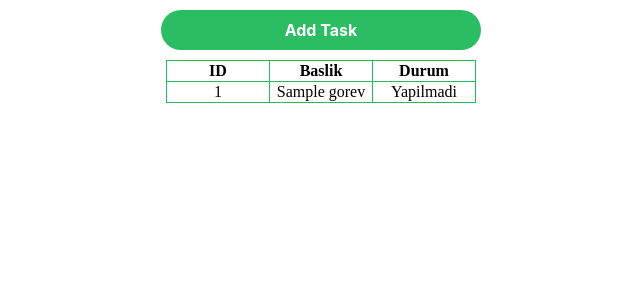
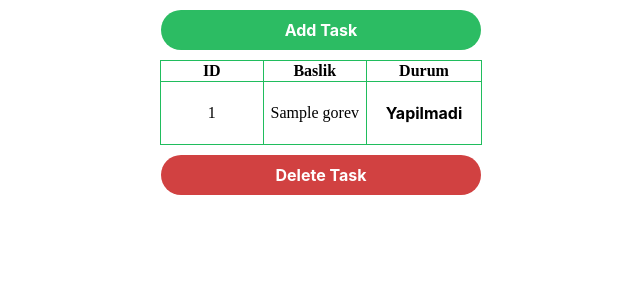
Before and after one commit to salihdamar19/python_projects, a Flask app: template flask2/templates/index.html in a window 1280 px wide. Shown: the top 300 px of the page, without its empty margins (319-959 px from the left). Run offline with Flask 3, Linux system fonts and the light colour scheme; the template is opened without the code that fills it: most values are stand-ins (such as "Sample title", 1, 10 or a date in 2020).

Commit message:
delete task button added, complete task ability added, messagebox bugs fixed

```diff
--- a/sqltodo/app.py
+++ b/sqltodo/app.py
@@ -1,11 +1,25 @@
 import sqlite3
 import os
-from flask import Flask, render_template, request
+from flask import Flask, render_template, request, redirect, url_for, session
 
 project = os.path.dirname(os.path.abspath(__file__))
 
 app = Flask(__name__)
+app.secret_key = "gizi_sifre"
 
+def toggle(flag):
+    if flag == 1:
+        return 0
+    else:
+        return 1
+
+def selectAll():
+    connection = sqlite3.connect(os.path.join(project, "tasks.db"))
+    cursor = connection.cursor()
+    cursor.execute("SELECT * FROM tasks")
+    response = cursor.fetchall()
+    session["len"] = len(response)
+    return response
 
 @app.route("/")
 def index():
@@ -14,7 +28,10 @@ def index():
 
     cursor.execute("SELECT * FROM tasks")
     response = cursor.fetchall()
-    return render_template("index.html", gorevler=response)
+
+    message = session.pop("message", None)
+    color = session.pop("color", None)
+    return render_template("index.html", gorevler=response, message=message, renk=color)
 
 @app.route("/add", methods=["POST"])
 def add():
@@ -23,15 +40,50 @@ def add():
     connection = sqlite3.connect(os.path.join(project, "tasks.db"))
     cursor = connection.cursor()
     if not task:
-        cursor.execute("SELECT * FROM tasks")
-        response = cursor.fetchall()
-        return render_template("index.html", message="Gorev basligi bos birakilamaz.", gorevler=response)
+        session["message"] = "Gorev basligi bos birakilamaz!"
+        session["color"] = "#d14141"
+        return redirect(url_for("index"))
 
     cursor.execute("INSERT INTO tasks (title) VAlUES (?)", task_tuple)
     connection.commit()
-    cursor.execute("SELECT * FROM tasks")
-    response = cursor.fetchall()
-    return render_template("index.html", message="Gorev basariyla eklendi.", gorevler=response)
+
+    session["message"] = "Gorev basariyla eklendi."
+    session["color"] = "#3f81bf"
+    return redirect(url_for("index"))
+
+@app.route("/toggle", methods= ["POST"])
+def comlete():
+    task_id = int(request.form["id"])
+    progress = int(request.form["progress"])
+    progress = toggle(progress)
+    connection = sqlite3.connect(os.path.join(project, "tasks.db"))
+    cursor = connection.cursor()
+    cursor.execute("UPDATE tasks SET progress = ? WHERE id = ?", (progress, task_id))
+    connection.commit()
+    session["message"] = "Gorev ilerlemesi guncellendi."
+    session["color"] = "#C0ECC0"
+    return redirect(url_for("index"))
+
+@app.route("/del", methods=["POST"])
+def delete():
+    task_id = int(request.form["task"])
+    selectAll()
+
+
+    if task_id > session.get("len"):
+        session["message"] = "Gecersiz ID!"
+        session["color"] = "#d14141"
+        return redirect(url_for("index"))
+
+    connection = sqlite3.connect(os.path.join(project, "tasks.db"))
+    cursor = connection.cursor()
+
+    cursor.execute("DELETE FROM tasks WHERE id = ?", (task_id,))
+    connection.commit()
+
+    session["message"] = "Gorev basarilya silindi."
+    session["color"] = "#d14141"
+    return redirect(url_for("index"))
 
 if __name__ == "__main__":
     app.run(debug=True, host="0.0.0.0")
--- a/sqltodo/tempCodeRunnerFile.py
+++ b/sqltodo/tempCodeRunnerFile.py
@@ -1 +1 @@
-  ("Bilgisayarı kapat",),
+progress
--- a/sqltodo/templates/index.html
+++ b/sqltodo/templates/index.html
@@ -6,7 +6,7 @@
     <title>To do App</title>
     <style>
         body{
-            margin: 0 0 100px 0;
+            margin: 0 0 5vh 0;
             display: flex;
             flex-direction: column;
             justify-content: center;
@@ -34,7 +34,7 @@
         }
         button{
             margin: 10px 0 10px 0;
-            background: rgb(44, 188, 99);
+            background: #2cbc63;
             border-radius: 999px;
             box-sizing: border-box;
             color: #FFFFFF;
@@ -52,8 +52,11 @@
             word-break: break-word;
             border: 0;
         }
-        #add{
+        #add, #del{
             width: 40vh;
+        }
+        #del{
+            background-color:#d14141;
         }
         #submit{
             width: 100%;
@@ -74,6 +77,15 @@
             font-weight: bold;
             border: 1px solid #ccc;
         }
+        input[type="number"]::-webkit-outer-spin-button,
+        input[type="number"]::-webkit-inner-spin-button {
+            -webkit-appearance: none;
+            margin: 0;
+        }
+
+        input[type="number"] {
+            -moz-appearance: textfield;
+        }
         p{
             position: fixed;
             display: flex;
@@ -82,7 +94,7 @@
             align-items: center;
             top: 20px;
             left: 50%;
-            background-color: #D8E8D5;
+
             color: 3E6842;
             width: 200px;
             height: 50px;
@@ -99,11 +111,12 @@
     </style>
 </head>
 <body>
-    <p id="hide_message">{{message}}</p>
+    <p id="hide_message" style="">{{message}}</p>
     <button id="add">Add Task</button>
     <div id="hide">
-        <form action="/add" method="POST">
-            <input type="text" id="task" name="task">
+        <form id="form" action="" method="POST">
+            <p id="message"></p>
+            <input type="" id="task" name="task">
             <button id="submit" type="submit">Submit</button>
         </form>
     </div>
@@ -118,18 +131,31 @@
                 <tr>
                     <td>{{gorev[0]}}</td>
                     <td>{{gorev[1]}}</td>
-                    <td>{{ 'Yapildi' if gorev[2] else 'Yapilmadi' }}</td>
+                    <td style="background-color: {{ 'lightgreen' if gorev[2] else 'white' }};">
+                        <form method="POST" action="/toggle" onsubmit="return confirm('{{gorev[1]}} icin gorev ilerlemesini degistirmek istiyor musun?')">
+                            <input type="hidden" name="id" value="{{gorev[0]}}">
+                            <input type="hidden" name="progress" value="{{gorev[2]}}">
+                            <button type="submit" style="width:100%; height:100%; border:none; background:none; cursor:pointer; color:black; text-wrap:nowrap;">{{'Yapildi' if gorev[2] else 'Yapilmadi'}}</button>
+                        </form>
+                    </td>
                 </tr>
             {% endfor %}
         </tbody>
     </table>
+    <button id="del">Delete Task</button>
     <script>
-        const button = document.getElementById("add");
+
+        const addButton = document.getElementById("add");
+        const delButton = document.getElementById("del");
+        const input_element = document.getElementById("task");
         const div = document.getElementById("hide");
         const submit = document.getElementById("submit");
         const table = document.getElementById("table");
-        const message = document.getElementById("hide_message")
-        var buttonCount = 0;
+        const message = document.getElementById("hide_message");
+        const form = document.getElementById("form");
+        const form_message = document.getElementById("message");
+        var addButtonCount = 0;
+        var delButtonCount = 0;
 
         function showMessage(){
              requestAnimationFrame(() => {
@@ -137,7 +163,7 @@
                     position: fixed;
                     top: 20px;
                     left: 50%;
-
+                    background-color: {{renk}};
                     transform: translate(-50%, -100px);
                     opacity: 0;
 
@@ -154,7 +180,7 @@
                         position: fixed;
                         top: 20px;
                         left: 50%;
-
+                        background-color: {{renk}};
                         transform: translate(-50%, -100px);
                         opacity: 0;
 
@@ -167,26 +193,45 @@
         {% if message %}
         showMessage();
         {% endif %}
-        button.addEventListener("click", function(){
-            buttonCount++;
-            if(buttonCount % 2 == 1){
+        addButton.addEventListener("click", function(){
+            form.action = "/add";
+            input_element.type = "text"
+            addButtonCount++;
+            if(addButtonCount % 2 == 1){
+                form_message.textContent = "Lutfen eklemek istediginiz gorevin adini yaziniz:"
                 div.style.display = "flex";
                 table.style.display = "none";
-                button.style.display = "none";
+                addButton.style.display = "none";
             }else{
                 div.style.display = "none";
                 table.style.display = "block";
-                button.style.display = "block";
+                addButton.style.display = "block";
+            }
+        });
+
+        delButton.addEventListener("click", function(){
+            form.action = "/del";
+            input_element.type = "number";
+            delButtonCount++;
+            if(delButtonCount % 2 == 1){
+                form_message.textContent = "Lutfen silmek istediginiz gorevin ID'sini giriniz:"
+                div.style.display = "flex";
+                table.style.display = "none";
+                addButton.style.display = "none";
+            }else{
+                div.style.display = "none";
+                table.style.display = "block";
+                addButton.style.display = "block";
             }
         });
 
         submit.addEventListener("click", function() {
            div.style.display = "none";
             table.style.display = "block";
-            button.style.display = "block";
+            addButton.style.display = "block";
         });
 
-
+        form.actio
     </script>
 
 </body>
```
Also changed, not shown: sqltodo/tasks.db.
